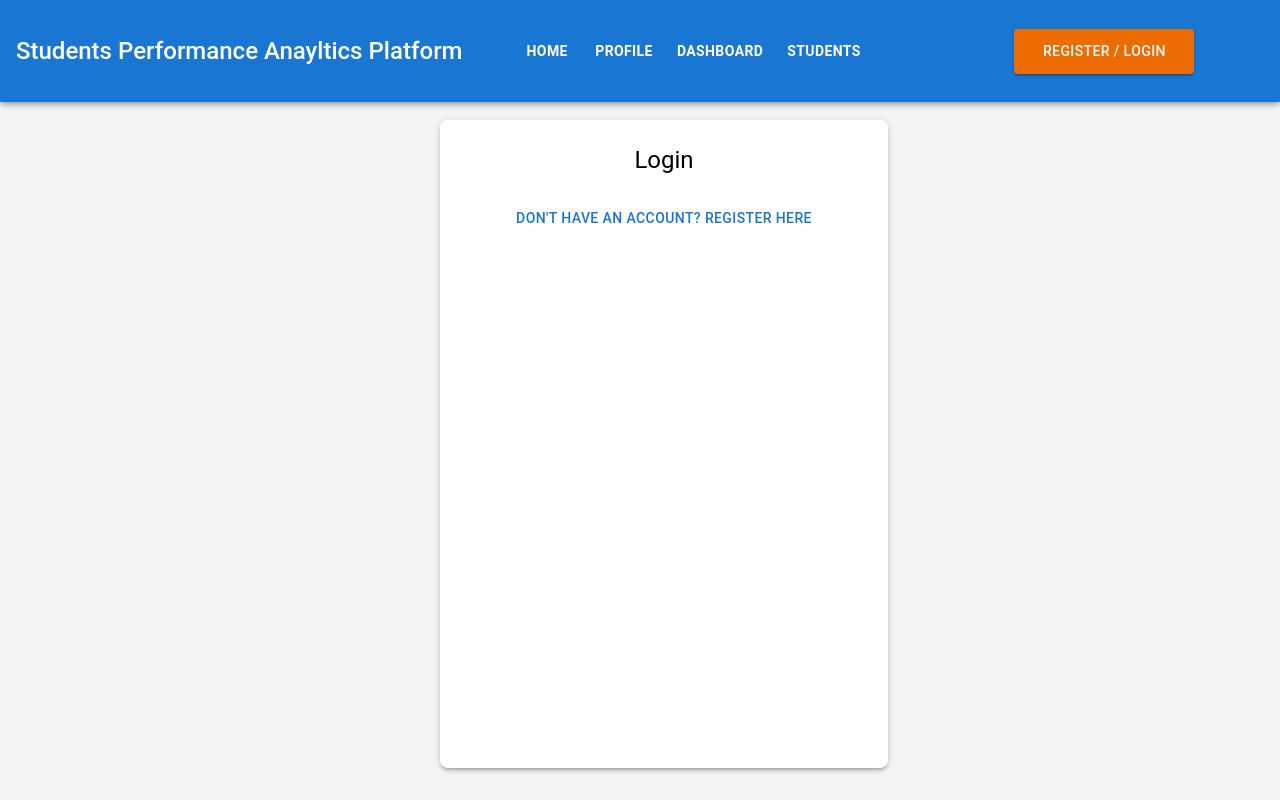
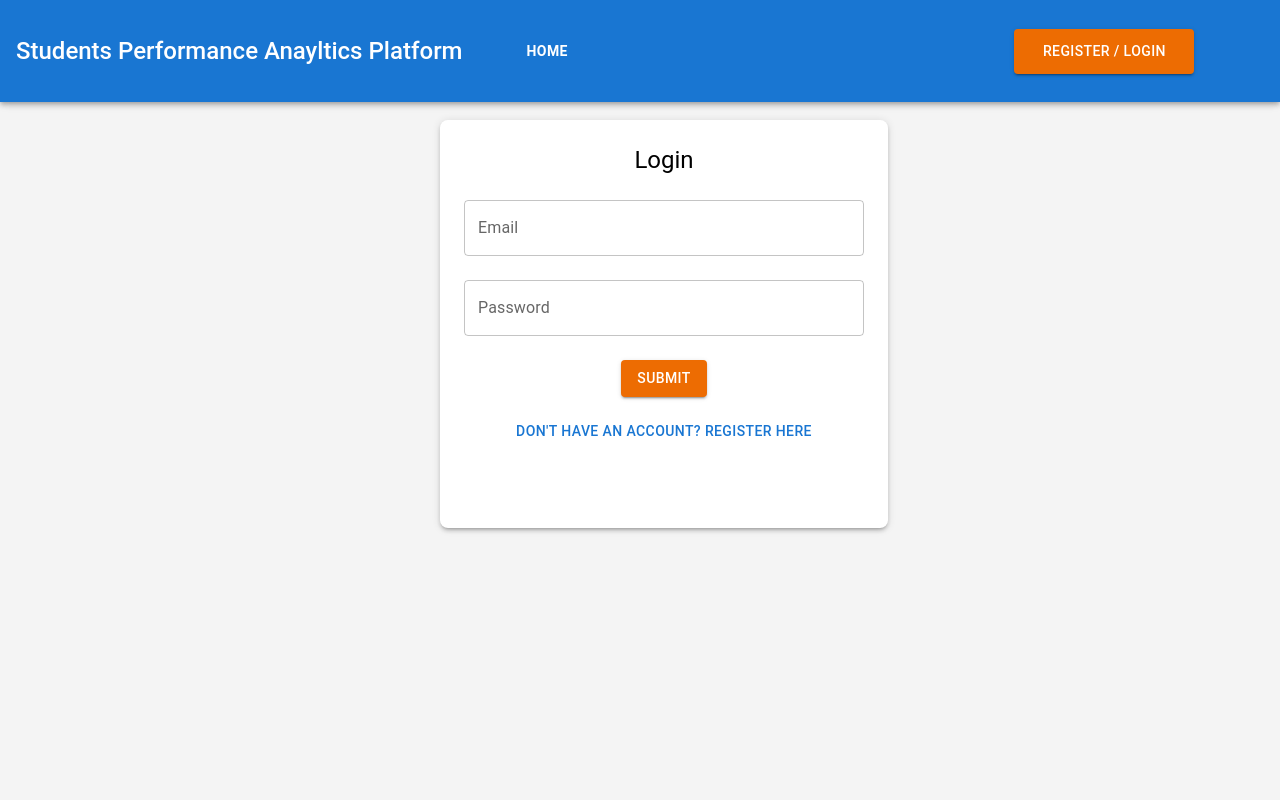
Before and after one commit to Yusuf-ALmahroos/students_performance_client, a React (Vite) app: page /auth in a window 1280 px wide. Built offline with nearby package versions, Linux system fonts and the light colour scheme.

Commit message:
worked on authentication

```diff
--- /dev/null
+++ b/services/api-format.js
@@ -0,0 +1,9 @@
+export function formatRegisterUser (formData) {
+  return {
+    username: formData.username || formData.email,
+    email: formData.email,
+    password: formData.password,
+    confirm_password: formData.confirmPassword,
+    role: formData.role
+  }
+}
--- a/services/auth.js
+++ b/services/auth.js
@@ -3,7 +3,7 @@ import { jwtDecode } from 'jwt-decode'
 
 export const registerUser = async (data) => {
   try {
-    const res = await Client.post('/auth/register/', data)
+    const res = await Client.post('auth/register/', data)
     return res.data
   } catch (error) {
     console.error(error.message)
@@ -12,22 +12,29 @@ export const registerUser = async (data) => {
 
 export const logInUser = async (data) => {
   try {
-    const res = await Client.post('/auth/login/', data)
+    const res = await Client.post('auth/login/', data)
     localStorage.setItem('token', res.data.token)
+    localStorage.setItem('refresh', res.data.refresh)
     return res.data.user;
   } catch (error) {
     console.error(error.message)
   }
 }
 
+export const logOutUser = async () => {
+  await Client.post('auth/logout/', localStorage.getItem('refresh'))
+  localStorage.removeItem('token');
+  localStorage.removeItem('refresh');
+}
+
 export const checkSession = () => {
   try {
-    const accessToken = localStorage.getItem('access_token');
-    if (!accessToken) return null; // no session
+    const accessToken = localStorage.getItem('token');
+    if (!accessToken) return null;
 
-    const { exp } = jwtDecode(accessToken); // decode expiry (exp is in seconds)
+    const { exp } = jwtDecode(accessToken);
     if (Date.now() >= exp * 1000) {
-      return null; // or trigger logout / login
+      return null;
     }
 
     return { accessToken };
--- a/src/App.jsx
+++ b/src/App.jsx
@@ -1,4 +1,4 @@
-import { useState,  useEffect } from 'react'
+import { useState,  useEffect, createContext } from 'react'
 import './App.css'
 import { Routes, Route } from "react-router-dom";
 import Nav from './components/Nav';
@@ -8,6 +8,8 @@ import Home from './pages/Home';
 import Auth from './pages/Auth';
 
 import { checkSession } from "../services/auth";
+
+export const mainContext = createContext()
 
 function App() {
   const [user, setUser] = useState(null);
@@ -24,7 +26,7 @@ function App() {
     return () => {}
   }, [])
   return (
-    <>
+    <mainContext.Provider value={{user, setUser}}>
       <Nav />
       <Routes>
         <Route path='/auth' element={<Auth />}/>
@@ -32,7 +34,7 @@ function App() {
         <Route path='/profile' element={<Profile/>}/>
         <Route path='/dashboard' element={<Dashboard user={user}/>}/>
       </Routes>
-    </>
+    </mainContext.Provider>
   )
 }
 
--- a/src/components/LoginForm.jsx
+++ b/src/components/LoginForm.jsx
@@ -1,14 +1,63 @@
-import { Box, Typography, Button } from '@mui/material';
+import { Box, Typography, Button, TextField } from '@mui/material';
+import { mainContext } from '../App';
+import { useContext, useState } from 'react';
+import Client from '../../services/api';
+import { logInUser } from '../../services/auth';
 
+const initialState = {
+  email: '',
+  password: ''
+}
 const LoginForm = ({ onSwitchToRegister }) => {
-  // You can add your login form logic here
+  const [formData, setFormData] = useState(initialState);
+  const [error, setError] = useState("")
+
+  const {setUser} = useContext(mainContext);
+
+  const handleInputChange = (e) =>  {
+    setFormData(prev => ({...prev, [e.target.name]: e.target.value}))
+  }
+
+  const handleFormSubmit = async (e) => {
+    e.preventDefault();
+    try {
+      const user = await logInUser('auth/login/', formData);
+      setUser(user)
+      setError("");
+    } catch (error) {
+      console.log(error)
+      setError("Error in Login")
+    }
+  }
+
   return (
     <Box>
       <Typography variant="h5" gutterBottom>Login</Typography>
-      {/* Your login inputs/buttons here */}
-      <Button onClick={onSwitchToRegister} sx={{ mt: 2 }}>
+      <TextField
+        label="Email"
+        name="email"
+        type='email'
+        value={formData.email}
+        onChange={handleInputChange}
+        fullWidth
+        margin="normal"
+      />
+      <TextField
+        label="Password"
+        name="password"
+        type='password'
+        value={formData.password}
+        onChange={handleInputChange}
+        fullWidth
+        margin="normal"
+      />
+      <Button onClick={handleFormSubmit} variant="contained" color='warning' sx={{ mt: 2 }}>
+        Submit
+      </Button>
+      <Button fullWidth onClick={onSwitchToRegister} sx={{ mt: 2 }}>
         Don't have an account? Register here
       </Button>
+      <Typography variant='body2' color='error' mt={2} >{error ?? ""}</Typography>
     </Box>
   );
 };
--- a/src/components/Nav.jsx
+++ b/src/components/Nav.jsx
@@ -1,19 +1,38 @@
 import {
   AppBar,
-  Toolbar,
   Typography,
   Box,
   Button,
-  List,
-  ListItem
 } from '@mui/material';
 import { useNavigate } from 'react-router-dom';
+import { logOutUser } from '../../services/auth';
+import { useContext } from 'react';
+import { mainContext } from '../App';
 
 
 const navBarOptions = ['Home','Profile','Dashboard', 'Students']
 
-export default function Nav({ onLogin, onRegister }) {
+const Nav = () => {
+  const {user, setUser} = useContext(mainContext)
   const navigate = useNavigate();
+  const permissionsOptions = navBarOptions.map((item) => (
+    {
+      title: item,
+      isAllowed: (item === 'Home') ? true : (
+        user ? true : false
+      )
+    }
+  ))
+  console.log(permissionsOptions)
+  const handleLogout = () => {
+    logOutUser().then(() => {
+      setUser(null)
+      navigate('/')
+    })
+
+  }
+
+
   return (
     <AppBar
       position="fixed"
@@ -30,18 +49,31 @@ export default function Nav({ onLogin, onRegister }) {
           Students Performance Anayltics Platform
         </Typography>
           <Box flex={1} display={'flex'} gap={1}>
-          {navBarOptions.map((text) => (
+          {permissionsOptions.map((item) => (
+            (item.isAllowed) && (
               <Button
-              key={text}
+                key={item.title}
                 sx={{fontWeight: 600, height: '45px'}}
                 variant='text'
                 color="white"
-              onClick={() => {navigate(`/${text.toLocaleLowerCase()}`)}}
-            >{text}</Button>
+                onClick={() => {navigate(`/${item.title.toLocaleLowerCase()}`)}}
+              >{item.title}</Button>
+            )
           ))}
           </Box>
 
         <Box display={'flex'} gap={2} flex={0.5}>
+          {(user) ? (
+            <Button
+              sx={{fontWeight: 550,
+              width: '180px', height: '45px'}}
+              variant='contained'
+              color="warning"
+              onClick={handleLogout}
+            >
+              Logout
+            </Button>
+          ) : (
             <Button
               sx={{fontWeight: 550,
               width: '180px', height: '45px'}}
@@ -51,8 +83,12 @@ export default function Nav({ onLogin, onRegister }) {
             >
               Register / Login
             </Button>
+          )}
+
         </Box>
       </Box>
     </AppBar>
   );
 }
+
+export default Nav;
--- a/src/components/RegisterForm.jsx
+++ b/src/components/RegisterForm.jsx
@@ -7,9 +7,10 @@ import {
   Select,
   InputLabel,
   FormControl,
-  Autocomplete,
  } from '@mui/material';
 import { useState } from 'react';
+import { formatRegisterUser } from '../../services/api-format';
+import { registerUser } from '../../services/auth';
 
 const RegisterForm = ({ onSwitchToLogin, onRegisterSuccess }) => {
   const initialState = {
@@ -23,8 +24,18 @@ const RegisterForm = ({ onSwitchToLogin, onRegisterSuccess }) => {
   const [formData, setFormData] = useState(initialState);
   const [error, setError] = useState("");
 
-  const handleRegister = () => {
-    onRegisterSuccess();
+  const handleFormSubmit = async (e) => {
+    e.preventDefault()
+    try {
+      if(formData.password !== formData.confirmPassword) return
+      await registerUser('auth/register/', formatRegisterUser(formData));
+      setError("");
+      onRegisterSuccess();
+    } catch (error) {
+      console.log(error)
+      setError("Failed to register user", `${error.status ?? ""}`)
+    }
+
   };
 
   const handleInputChange = (e) => {
@@ -85,13 +96,13 @@ const RegisterForm = ({ onSwitchToLogin, onRegisterSuccess }) => {
         </Select>
       </FormControl>
 
-      <Button onClick={handleRegister} variant="contained" color='warning' sx={{ mt: 2 }}>
+      <Button onClick={handleFormSubmit} variant="contained" color='warning' sx={{ mt: 2 }}>
         Register
       </Button>
       <Button onClick={onSwitchToLogin} sx={{ mt: 1 }}>
         Back to Login
       </Button>
-      {(
+      {((
         (formData.password && formData.confirmPassword) &&
         (formData.password !== formData.confirmPassword)
         ) &&
@@ -101,7 +112,9 @@ const RegisterForm = ({ onSwitchToLogin, onRegisterSuccess }) => {
           mt={2}
         >
           {"Password and Confirm Password must match"}
-        </Typography>
+        </Typography>) || (
+          <Typography variant='body2' color='error' mt={2}>{error}</Typography>
+        )
       }
 
     </Box>
--- a/src/pages/Auth.jsx
+++ b/src/pages/Auth.jsx
@@ -1,31 +1,35 @@
-import React, { useState } from 'react';
-import { Box, Typography, Button } from '@mui/material';
+import { useState } from 'react';
+import { Box } from '@mui/material';
 import LoginForm from '../components/LoginForm';
 import RegisterForm from '../components/RegisterForm';
 
+const formBoxSx = {
+  position: 'absolute',
+  width: '100%',
+  height: '100%',
+  backfaceVisibility: 'hidden',
+  bgcolor: 'white',
+  boxShadow: 3,
+  borderRadius: 2,
+  p: 3,
+}
 const AuthCard = () => {
   const [isFlipped, setIsFlipped] = useState(false);
 
-  // Handlers to flip the card
   const showRegister = () => setIsFlipped(true);
   const showLogin = () => setIsFlipped(false);
 
-  // After registration, flip back to login automatically
   const onRegisterSuccess = () => setIsFlipped(false);
 
   return (
     <Box
-      sx={{
-        perspective: 1000,
-        width: 400,
-        height: 600,
-        mx: 'auto',
-        mt: 10,
-      }}
+      width={400}
+      height={600}
+      mx='auto'
+      mt={10}
     >
       <Box
         sx={{
-          position: 'relative',
           width: '100%',
           height: '100%',
           textAlign: 'center',
@@ -34,31 +38,14 @@ const AuthCard = () => {
           transform: isFlipped ? 'rotateY(180deg)' : 'rotateY(0deg)',
         }}
       >
-        <Box
-          sx={{
-            position: 'absolute',
-            width: '100%',
-            height: '100%',
-            backfaceVisibility: 'hidden',
-            bgcolor: 'background.paper',
-            boxShadow: 3,
-            borderRadius: 2,
-            p: 3,
-          }}
-        >
+        <Box sx={{
+          ...formBoxSx,
+          height: '60%'}}>
           <LoginForm onSwitchToRegister={showRegister} />
         </Box>
 
-        <Box
-          sx={{
-            position: 'absolute',
-            width: '100%',
-            height: '100%',
-            backfaceVisibility: 'hidden',
-            bgcolor: 'background.paper',
-            boxShadow: 3,
-            borderRadius: 2,
-            p: 3,
+        <Box sx={{
+            ...formBoxSx,
             transform: 'rotateY(180deg)',
           }}
         >
```
Lines whose indentation alone changed are shown as unchanged.
